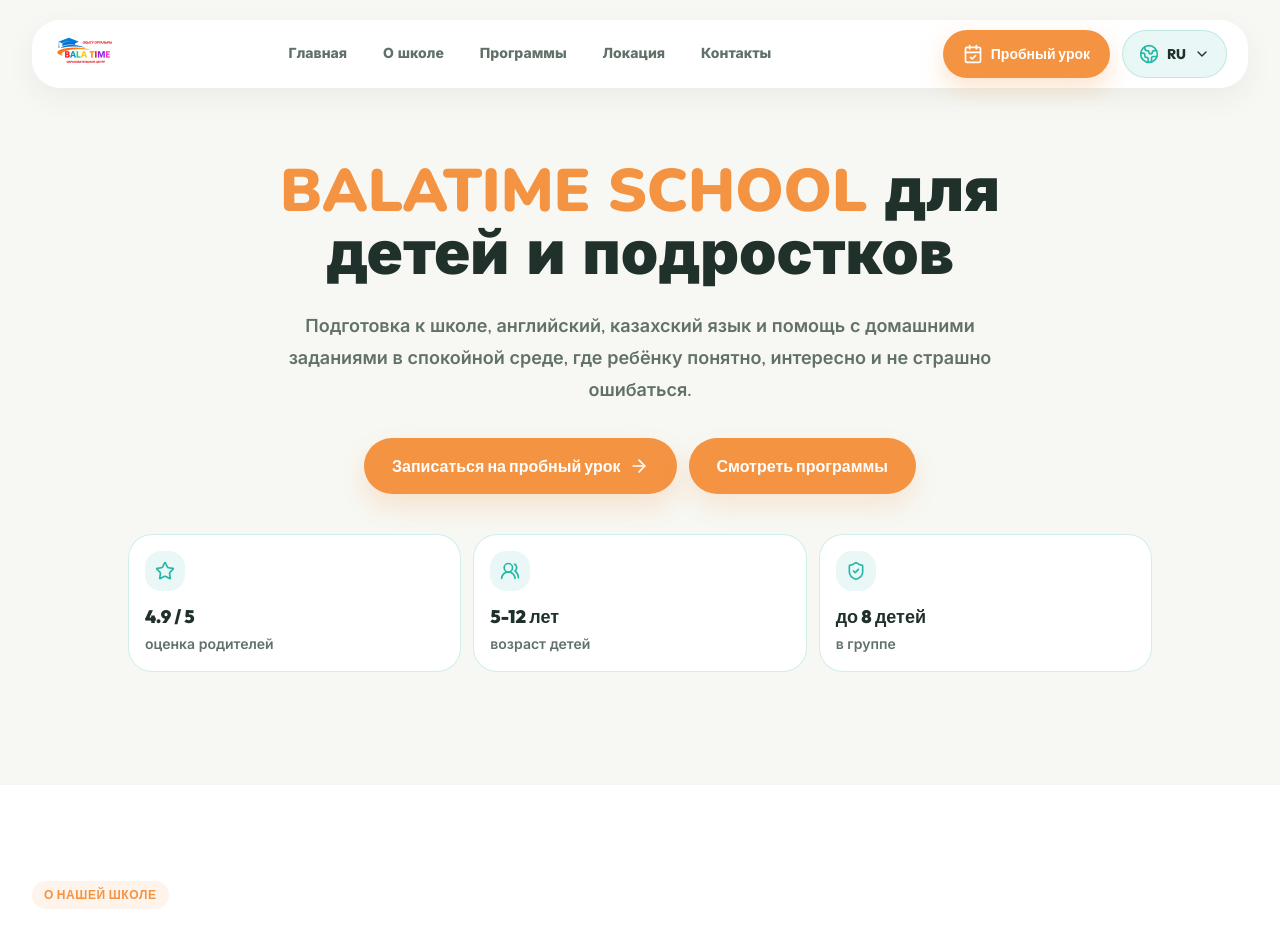
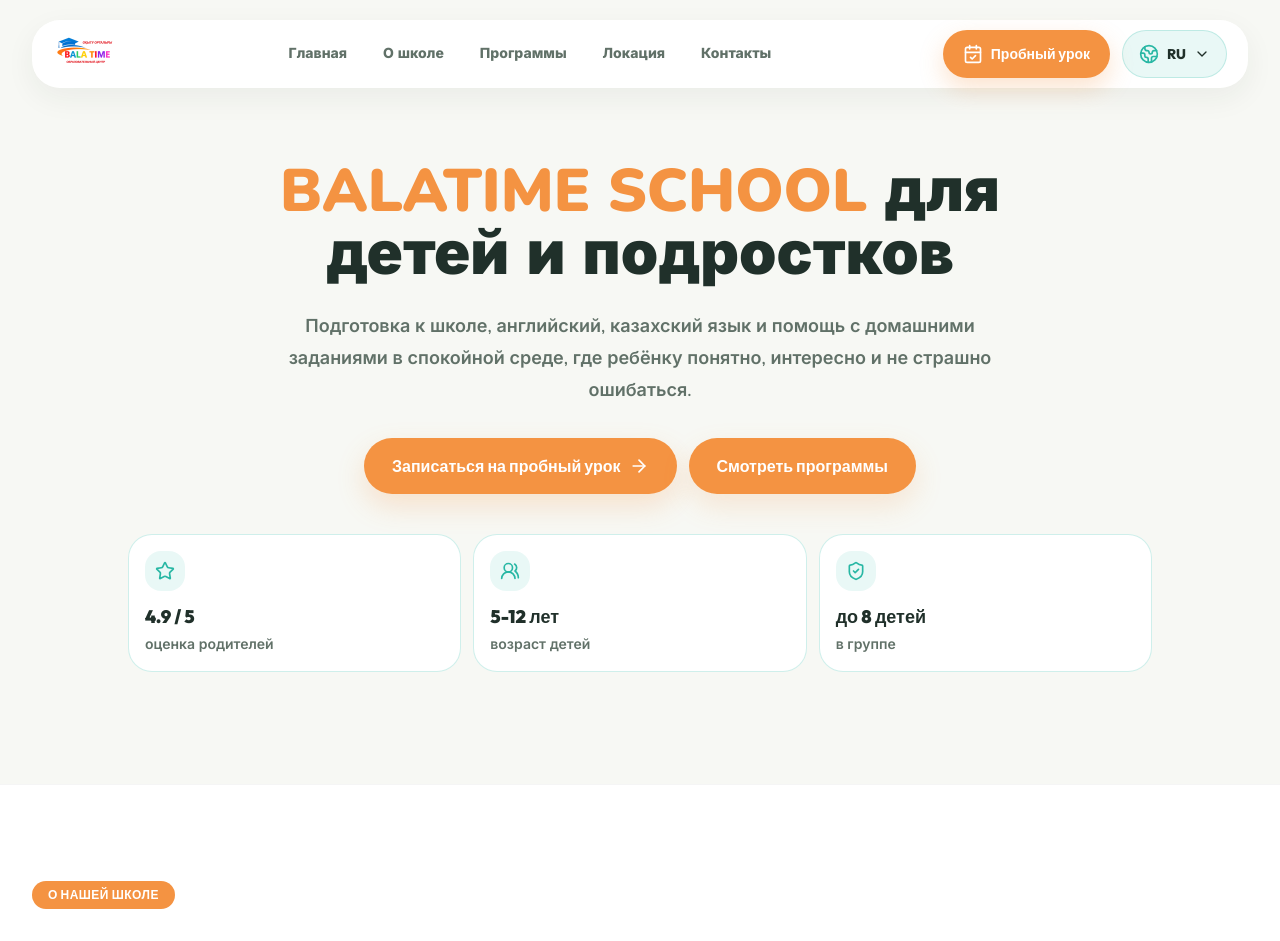
Before and after one commit to mapyr0110/balatime, a React (Vite) app: page / in a window 1280 px wide. Shown: the top 941 px of the page. Built offline with nearby package versions, Linux system fonts and the light colour scheme.

Commit message:
fixed_map

```diff
--- a/src/components/About.tsx
+++ b/src/components/About.tsx
@@ -18,8 +18,8 @@
       <div className="max-w-7xl mx-auto px-4 sm:px-6 lg:px-8">
         <div className="grid grid-cols-1 lg:grid-cols-12 gap-12 items-center">
           <div className="lg:col-span-6 text-left">
-            <div className="inline-flex items-center px-3 py-1.5 rounded-full bg-[var(--color-primary)]/10 text-[var(--color-primary)] mb-6">
-              <span className="font-display text-xs font-bold tracking-wider uppercase">{t.about.badge}</span>
+            <div className="section-badge mb-6">
+              <span>{t.about.badge}</span>
             </div>
             <h2 className="font-serif text-4xl md:text-5xl text-[var(--color-ink)] font-bold tracking-tight mb-6 leading-tight">
               {t.about.title}
--- a/src/components/Gallery.tsx
+++ b/src/components/Gallery.tsx
@@ -18,8 +18,8 @@
     <section id="gallery" className="py-24 bg-[var(--color-bg)] border-t border-b border-[rgba(0,0,0,0.04)]">
       <div className="max-w-7xl mx-auto px-4 sm:px-6 lg:px-8">
         <div className="text-center max-w-2xl mx-auto mb-16 animate-fade-in">
-          <div className="inline-flex items-center px-3 py-1.5 rounded-full bg-[var(--color-primary)]/10 text-[var(--color-primary)] mb-4">
-            <span className="font-display text-[11px] font-bold tracking-wider uppercase">{t.gallery.badge}</span>
+          <div className="section-badge mb-4">
+            <span>{t.gallery.badge}</span>
           </div>
           <h2 className="font-serif text-3xl md:text-5xl text-[var(--color-ink)] font-bold tracking-tight mb-4">
             {t.gallery.title}
--- a/src/components/LocationMap.tsx
+++ b/src/components/LocationMap.tsx
@@ -10,8 +10,8 @@
     <section id="location" className="py-24 bg-[var(--color-bg)] border-t border-b border-[rgba(0,0,0,0.04)]">
       <div className="max-w-7xl mx-auto px-4 sm:px-6 lg:px-8">
         <div className="text-center max-w-2xl mx-auto mb-16">
-          <div className="inline-flex items-center px-3 py-1.5 rounded-full bg-[var(--color-primary)]/10 text-[var(--color-primary)] mb-4">
-            <span className="font-display text-[11px] font-bold tracking-wider uppercase">{t.location.badge}</span>
+          <div className="section-badge mb-4">
+            <span>{t.location.badge}</span>
           </div>
           <h2 className="font-serif text-3xl md:text-5xl text-[var(--color-ink)] font-bold tracking-tight mb-4">
             {t.location.title}
@@ -20,37 +20,37 @@
         </div>
 
         <div className="grid grid-cols-1 lg:grid-cols-12 gap-12 items-stretch">
-          <div className="lg:col-span-5 flex flex-col justify-between text-left gap-8">
-            <div className="bg-white p-8 rounded-[32px] border border-[rgba(0,0,0,0.05)] shadow-sm">
-              <h3 className="font-display text-xl font-bold text-[var(--color-ink)] mb-6 flex items-center gap-2">
-                <MapPin className="w-6 h-6 text-[var(--color-primary)]" />
+          <div className="lg:col-span-5 flex flex-col justify-center text-left gap-8">
+            <div className="p-0">
+              <h3 className="font-display text-3xl font-black text-[var(--color-ink)] mb-8 flex items-center gap-3">
+                <MapPin className="w-8 h-8 text-[var(--color-primary)]" />
                 {t.location.addressTitle}
               </h3>
-              <div className="flex flex-col gap-5">
-                <div className="flex items-start gap-3">
-                  <div className="w-8 h-8 rounded-lg bg-[var(--color-primary)]/10 flex items-center justify-center text-[var(--color-primary)] shrink-0 mt-0.5">
-                    <Navigation className="w-4 h-4" />
+              <div className="flex flex-col gap-7">
+                <div className="flex items-start gap-4">
+                  <div className="w-12 h-12 rounded-2xl bg-[var(--color-primary)]/10 flex items-center justify-center text-[var(--color-primary)] shrink-0 mt-0.5">
+                    <Navigation className="w-6 h-6" />
                   </div>
                   <div>
-                    <p className="font-sans text-sm font-semibold text-[var(--color-ink)] leading-snug">{t.location.address}</p>
-                    <p className="font-sans text-xs text-[var(--color-ink-light)] mt-1">{t.location.office}</p>
+                    <p className="font-sans text-lg font-black text-[var(--color-ink)] leading-snug">{t.location.address}</p>
+                    <p className="font-sans text-base font-bold text-[var(--color-ink-light)] mt-2">{t.location.office}</p>
                   </div>
                 </div>
 
-                <div className="flex items-start gap-3 border-t border-[rgba(0,0,0,0.05)] pt-5 mt-2">
-                  <div className="w-8 h-8 rounded-lg bg-[var(--color-accent-green)]/10 flex items-center justify-center text-[var(--color-accent-green)] shrink-0 mt-0.5">
-                    <Building2 className="w-4 h-4" />
+                <div className="flex items-start gap-4">
+                  <div className="w-12 h-12 rounded-2xl bg-[var(--color-accent-green)]/10 flex items-center justify-center text-[var(--color-accent-green)] shrink-0 mt-0.5">
+                    <Building2 className="w-6 h-6" />
                   </div>
                   <div>
-                    <span className="font-sans text-[10px] uppercase text-[var(--color-ink-light)] block">{t.location.landmark}</span>
-                    <p className="font-sans text-xs text-[var(--color-ink-light)] leading-snug">{t.location.landmarkText}</p>
+                    <span className="font-sans text-xs font-black uppercase tracking-wide text-[var(--color-ink-light)] block">{t.location.landmark}</span>
+                    <p className="font-sans text-base font-semibold text-[var(--color-ink-light)] leading-snug mt-1">{t.location.landmarkText}</p>
                   </div>
                 </div>
 
                 <a href={twoGisUrl} target="_blank" rel="noreferrer"
-                  className="inline-flex min-h-12 items-center justify-center gap-2 rounded-2xl bg-[var(--color-primary)] px-5 py-3 font-display text-sm font-bold text-white transition-transform hover:-translate-y-0.5">
+                  className="inline-flex min-h-16 w-full sm:w-fit items-center justify-center gap-3 rounded-[20px] bg-[var(--color-primary)] px-8 py-5 font-display text-lg font-black text-white transition-transform hover:-translate-y-0.5">
                   {t.location.openMap}
-                  <ExternalLink className="w-4 h-4" />
+                  <ExternalLink className="w-5 h-5" />
                 </a>
               </div>
             </div>
--- a/src/components/Programs.tsx
+++ b/src/components/Programs.tsx
@@ -23,7 +23,7 @@
     <section id="programs" className="bg-white py-24">
       <div className="section-shell">
         <div className="mx-auto mb-12 max-w-3xl text-center">
-          <div className="mb-4 inline-flex items-center rounded-full bg-[#FFF4E8] px-4 py-2 font-display text-sm font-bold text-[var(--color-primary)]">
+          <div className="section-badge mb-4">
             {t.programs.badge}
           </div>
           <h2 className="font-sans text-3xl font-black leading-tight text-[var(--color-ink)] md:text-5xl">
--- a/src/index.css
+++ b/src/index.css
@@ -69,6 +69,21 @@
   padding-right: 1rem;
 }
 
+.section-badge {
+  display: inline-flex;
+  align-items: center;
+  border-radius: 999px;
+  background: var(--color-primary);
+  color: #ffffff;
+  padding: 0.5rem 1rem;
+  font-family: var(--font-display);
+  font-size: 0.75rem;
+  font-weight: 800;
+  line-height: 1;
+  letter-spacing: 0.04em;
+  text-transform: uppercase;
+}
+
 @media (min-width: 640px) {
   .section-shell {
     padding-left: 1.5rem;
```
